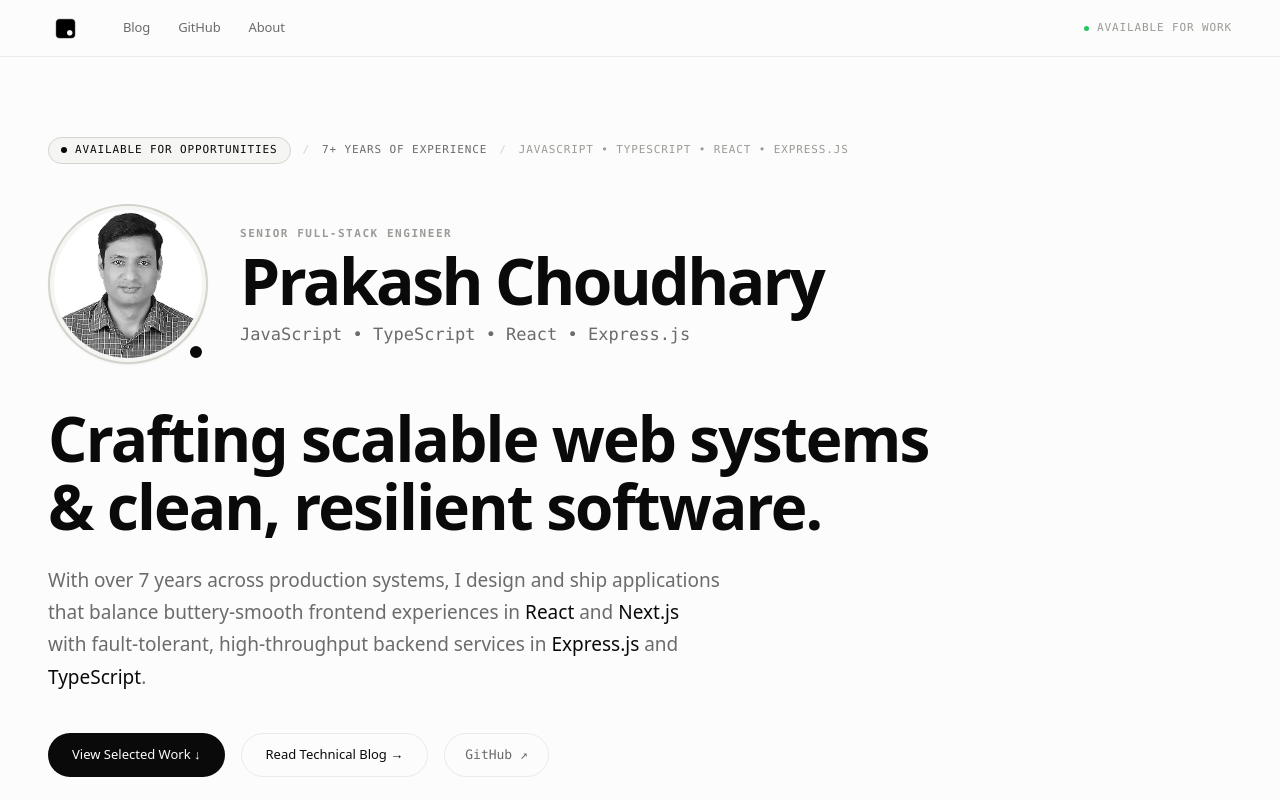
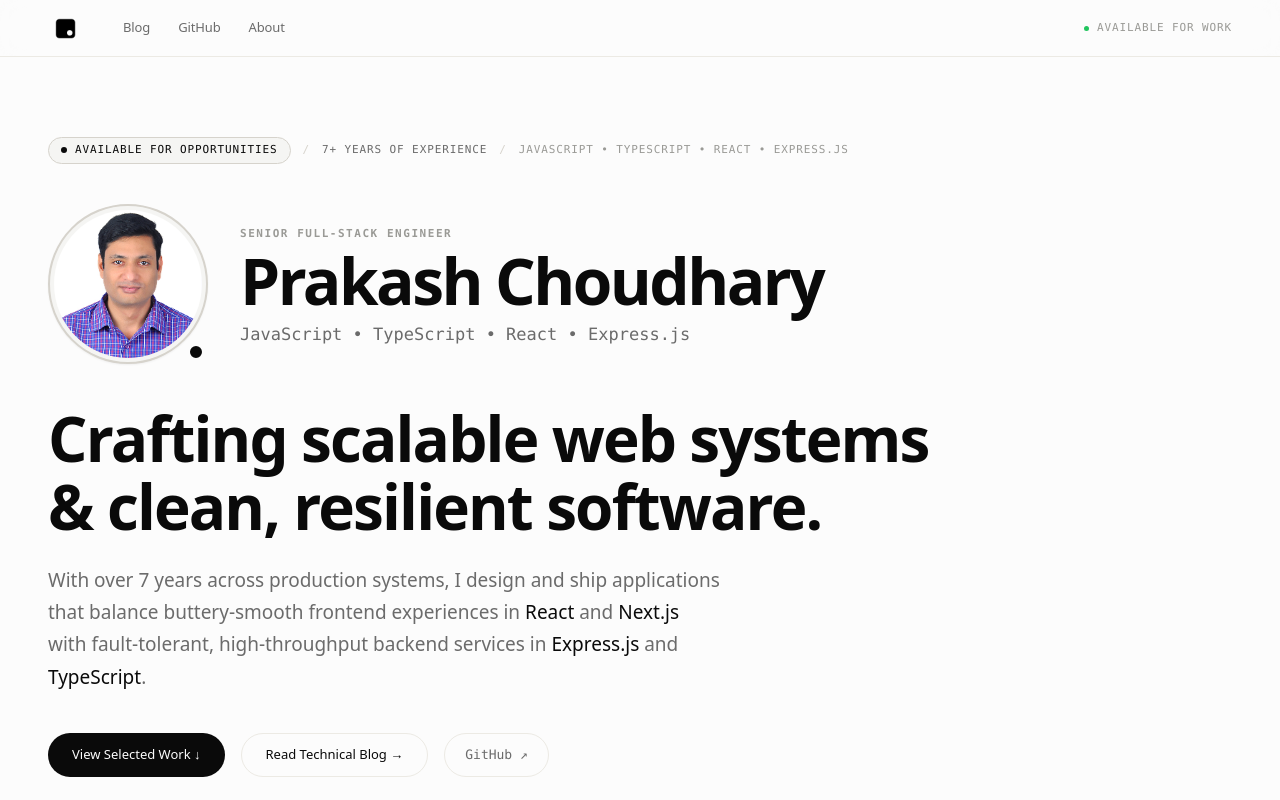
Before and after one commit to PrakashSinghChoudhary/portfolio, a Next.js app: page / in a window 1280 px wide. Shown: the top 800 px of the page. Built offline with nearby package versions, Linux system fonts and the light colour scheme.

Commit message:
fix: change to the correct image

```diff
--- a/src/app/page.tsx
+++ b/src/app/page.tsx
@@ -211,7 +211,7 @@ export default function Home() {
                 <div className="relative shrink-0 w-28 h-28 sm:w-36 sm:h-36 md:w-40 md:h-40">
                   <div className="h-full w-full rounded-full p-1 border-2 border-(--border-strong) bg-(--bg-2) shadow-xs">
                     <Image
-                      src="/Prakash Choudhary.JPG"
+                      src="/Prakash Choudhary.original.JPG"
                       alt="Prakash Choudhary"
                       width={160}
                       height={160}
```
Lines whose indentation alone changed are shown as unchanged.
